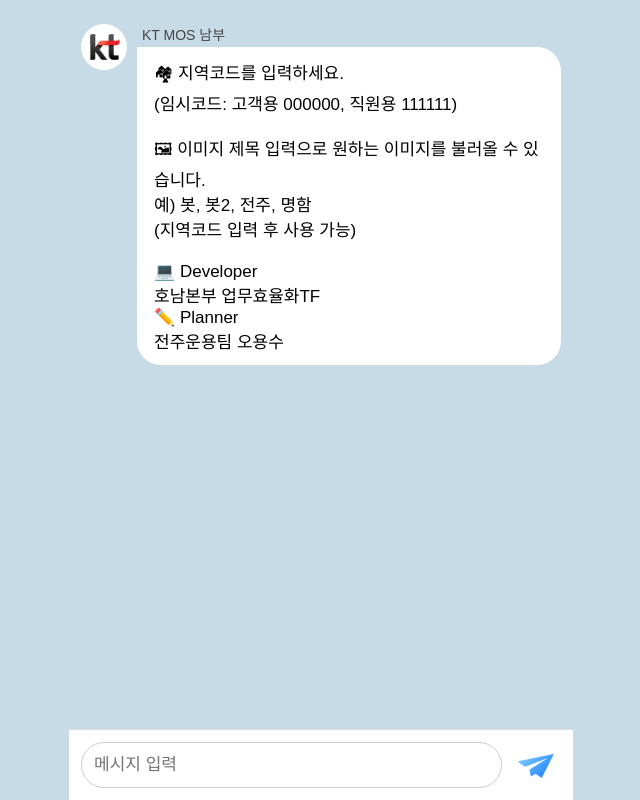
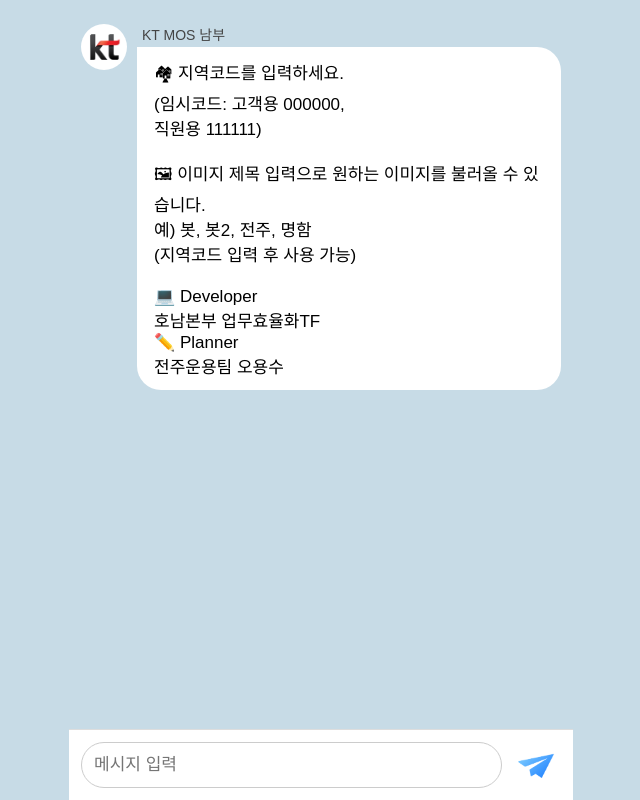
Before and after one commit to Jeonjubot/AI, a plain HTML site: page BOT.html in a window 1280 px wide. Shown: the whole page, without its empty margins (319-959 px from the left). Drawn offline with Linux system fonts and the light colour scheme.

Commit message:
BOT.html 업데이트

```diff
--- a/BOT.html
+++ b/BOT.html
@@ -205,7 +205,7 @@
     if (e.key === "Enter") handleSend();
   });
 
-  showMessage("🏘 지역코드를 입력하세요.\n(임시코드: 고객용 000000, 직원용 111111)\n\n🖼 이미지 제목 입력으로 원하는 이미지를 불러올 수 있습니다.\n예) 봇, 봇2, 전주, 명함\n(지역코드 입력 후 사용 가능)\n\n💻 Developer\n호남본부 업무효율화TF\n✏️ Planner\n전주운용팀 오용수");
+  showMessage("🏘 지역코드를 입력하세요.\n(임시코드: 고객용 000000,\n직원용 111111)\n\n🖼 이미지 제목 입력으로 원하는 이미지를 불러올 수 있습니다.\n예) 봇, 봇2, 전주, 명함\n(지역코드 입력 후 사용 가능)\n\n💻 Developer\n호남본부 업무효율화TF\n✏️ Planner\n전주운용팀 오용수");
 
   window.addEventListener("resize", () => {
     const currentHeight = window.innerHeight;
```
